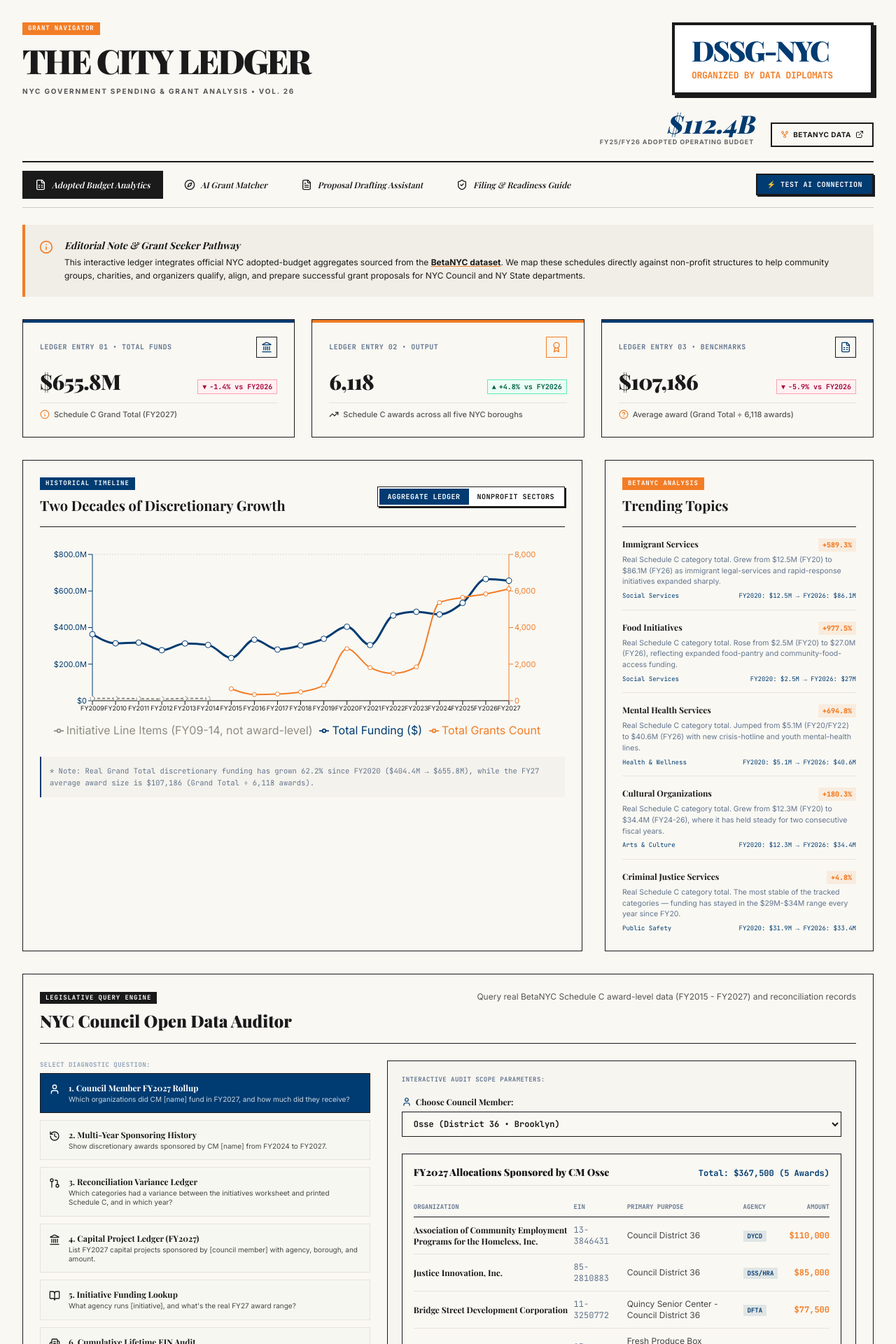
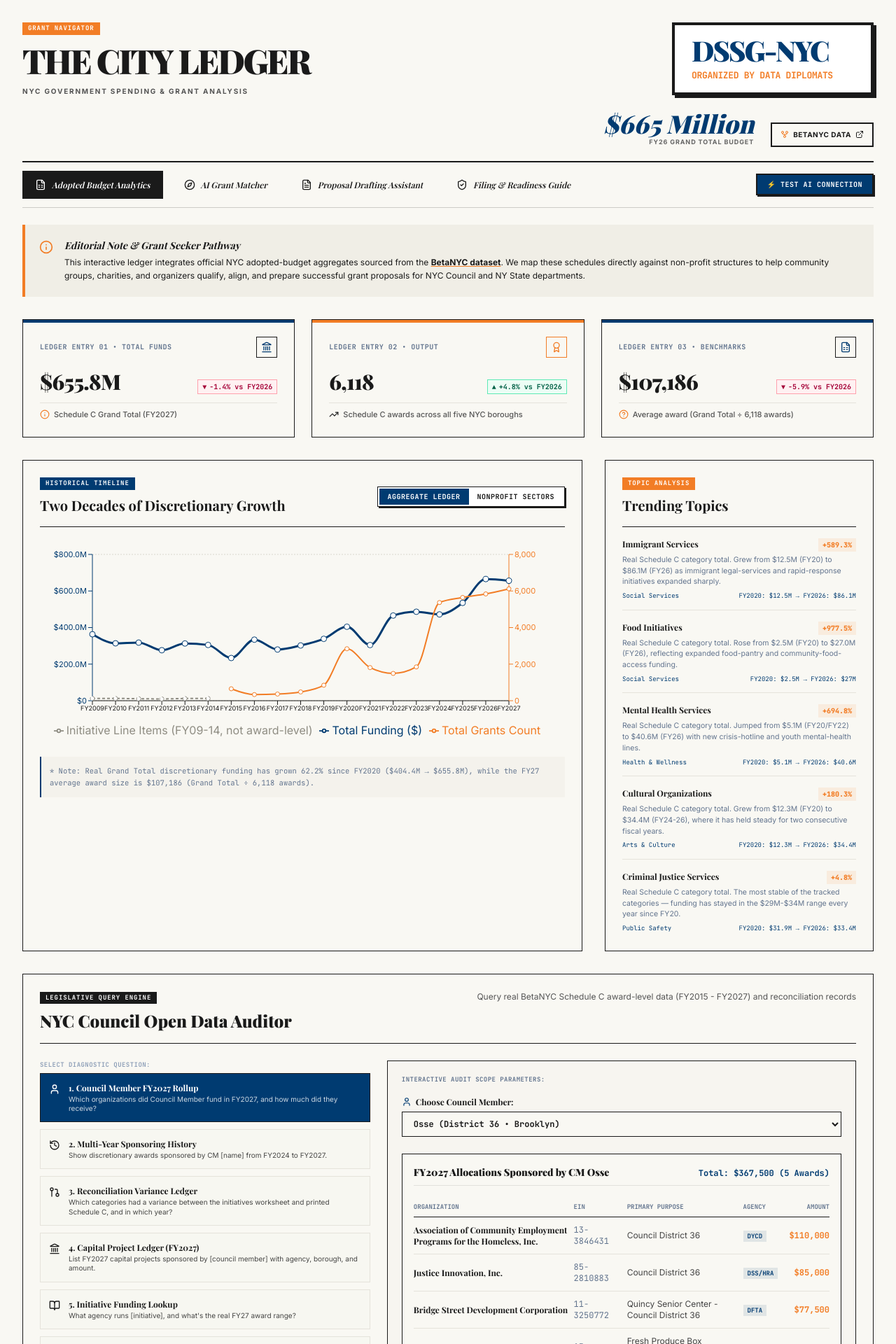
Before and after one commit to jyr-ai/nyc-gov-grant-ledger, a React (Vite) app: page / in a window 1280 px wide. Shown: the top 1920 px of the page at 70% size. Built offline with nearby package versions, Linux system fonts and the light colour scheme; a web font is replaced by a local one.

Commit message:
cosmetics

```diff
--- a/src/App.tsx
+++ b/src/App.tsx
@@ -74,7 +74,7 @@ export default function App() {
             THE CITY LEDGER
           </h1>
           <p className="text-[10px] uppercase tracking-[0.18em] font-bold mt-1 text-[#555] leading-relaxed">
-            NYC Government Spending & Grant Analysis • Vol. 26
+            NYC Government Spending & Grant Analysis
           </p>
         </div>
 
@@ -97,8 +97,8 @@ export default function App() {
           {/* Budget stats and source code button */}
           <div className="flex flex-col sm:flex-row items-start sm:items-end gap-6 w-full md:w-auto md:text-right mt-1">
             <div className="md:text-right">
-              <div className="text-3xl sm:text-4xl font-serif font-black italic text-[#003B71]">$112.4B</div>
-              <div className="text-[9px] uppercase tracking-widest font-bold text-[#666]">FY25/FY26 Adopted Operating Budget</div>
+              <div className="text-3xl sm:text-4xl font-serif font-black italic text-[#003B71]">$665 Million</div>
+              <div className="text-[9px] uppercase tracking-widest font-bold text-[#666]">FY26 Grand Total Budget</div>
             </div>
 
             <div className="shrink-0">
--- a/src/components/BudgetAnalytics.tsx
+++ b/src/components/BudgetAnalytics.tsx
@@ -855,7 +855,7 @@ export default function BudgetAnalytics() {
         <div className="bg-[#F9F8F3] p-6 rounded-none border border-[#1A1A1A] lg:col-span-4 flex flex-col justify-between" id="trending-topics-card">
           <div>
             <div className="mb-4 border-b border-[#1A1A1A] pb-4">
-              <span className="text-[9px] font-mono font-bold bg-[#F27D26] text-white px-2 py-0.5 uppercase tracking-widest block w-fit mb-2">BetaNYC Analysis</span>
+              <span className="text-[9px] font-mono font-bold bg-[#F27D26] text-white px-2 py-0.5 uppercase tracking-widest block w-fit mb-2">Topic Analysis</span>
               <h3 className="text-xl font-serif font-bold text-[#1A1A1A]" id="trending-topics-title">Trending Topics</h3>
             </div>
 
@@ -907,7 +907,7 @@ export default function BudgetAnalytics() {
               <User className="w-4 h-4 shrink-0 mt-0.5" />
               <div className="space-y-0.5">
                 <span className="font-serif font-bold block">1. Council Member FY2027 Rollup</span>
-                <span className="text-[10px] opacity-80 block">Which organizations did CM [name] fund in FY2027, and how much did they receive?</span>
+                <span className="text-[10px] opacity-80 block">Which organizations did Council Member fund in FY2027, and how much did they receive?</span>
               </div>
             </button>
 
```
Also changed, not shown: 1 other file (tests, documents, lock files or other folders).
